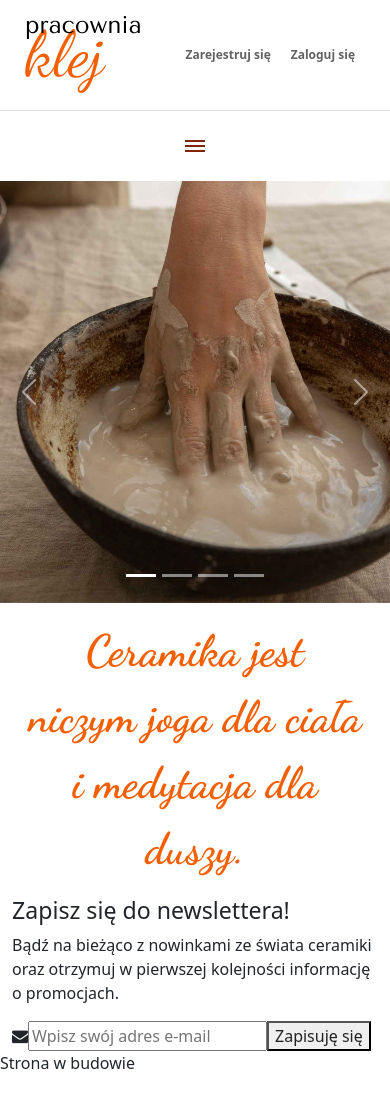
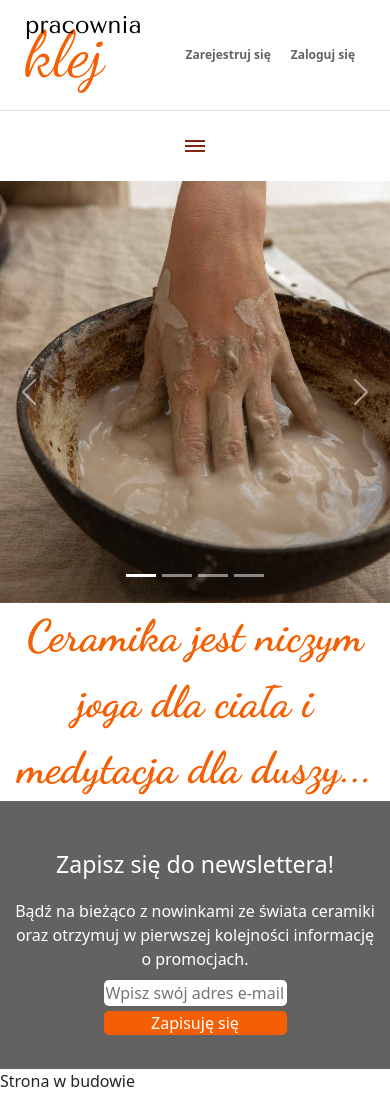
Before and after one commit to maciej1kus/pracownia-klej, a React (Create React App) app: page / in a window 390 px wide. Built offline with nearby package versions, Linux system fonts and the light colour scheme; no server answers; the database is empty.

Commit message:
newsletter section - mobile version

```diff
--- a/src/components/NewsletterLandingPage.js
+++ b/src/components/NewsletterLandingPage.js
@@ -1,16 +1,19 @@
-import React from 'react';
+import React, { useState } from 'react';
+import { db } from '../config/Config';
+import { collection, addDoc } from "firebase/firestore";
 
 export const NewsletterLandingPage = () => {
+
     return (
         <section className="newsletter">
             <div className="newsletter__container container">
-                <form action="">
+                <form>
                     <h3>Zapisz się do newslettera!</h3>
                     <p>Bądź na bieżąco z nowinkami ze świata ceramiki oraz otrzymuj w pierwszej kolejności informację o promocjach.</p>
                     <div className="email-box">
                         <i className="fa fa-envelope" />
-                        <input type="email" name="" value="" placeholder="Wpisz swój adres e-mail"/>
-                        <button type="button" name="button">Zapisuję się</button>
+                        <input className="tbox" type="email" placeholder="Wpisz swój adres e-mail"/>
+                        <button className="newsletter-btn" type="submit" name="button">Zapisuję się</button>
                     </div>
                 </form>
             </div>
--- a/src/components/QuoteLandingPage.js
+++ b/src/components/QuoteLandingPage.js
@@ -4,9 +4,11 @@ export const QuoteLandingPage = () => {
     return (
         <section className="quote">
             <div className="quote__container container">
-                <span className="quote__text">
-                    Ceramika jest niczym joga dla ciała i medytacja dla duszy.
-                </span>
+                <div className="quote-box">
+                    <span className="quote__text">
+                        Ceramika jest niczym joga dla ciała i medytacja dla duszy...
+                    </span>
+                </div>
             </div>
         </section>
     );
--- a/src/scss/elements/home-landing-page/_newsletter.scss
+++ b/src/scss/elements/home-landing-page/_newsletter.scss
@@ -0,0 +1,74 @@
+.newsletter {
+  background: $color-dark-grey;
+
+  &__container {
+    padding: 50px 40px;
+    text-align: center;
+    justify-content: center;
+    color: white;
+
+    p {
+      max-width: 600px;
+      margin: 20px auto;
+      font-size: 1rem;
+      font-weight: 300;
+    }
+
+    .email-box {
+      height: 1.75rem;
+      display: flex;
+      justify-content: center;
+
+      @include mobile {
+        flex-direction: column;
+        align-items: center;
+      }
+
+      i {
+        background-color: $color-orange;
+        width: 1.75rem;
+        line-height: 1.75rem;
+
+        @include mobile {
+          display: none;
+        }
+      }
+
+      .tbox, .newsletter-btn {
+        border: none;
+        outline: none;
+      }
+
+      .tbox {
+        width: 0;
+        transition: 0.6s;
+
+        @include mobile {
+          width: 50%;
+          border-radius: 5px;
+          margin-top: 10px;
+        }
+      }
+
+      &:hover > .tbox, .tbox:focus {
+        @media (min-width: 769px) {
+          width: 260px;
+          padding: 0 10px;
+        }
+      }
+
+      .newsletter-btn {
+        background-color: $color-orange;
+        color: $color-white;
+        padding: 0 10px;
+        cursor: pointer;
+
+        @include mobile {
+          border-radius: 5px;
+          width: 50%;
+          margin: 5px;
+        }
+      }
+    }
+  }
+}
--- a/src/scss/elements/home-landing-page/_quote.scss
+++ b/src/scss/elements/home-landing-page/_quote.scss
@@ -11,7 +11,11 @@
     font-size: 2.75rem;
     font-weight: 700;
     color: $color-orange;
-    padding: 15px;
     text-align: center;
   }
 }
+
+.quote-box {
+  max-width: 580px;
+  display: flex;
+}
--- a/src/scss/main.scss
+++ b/src/scss/main.scss
@@ -13,3 +13,4 @@
 @import "elements/home-landing-page/header";
 @import "elements/home-landing-page/carousel";
 @import "elements/home-landing-page/quote";
+@import "elements/home-landing-page/newsletter";
```
Also changed, not shown: src/images/grey-background.png (added).
